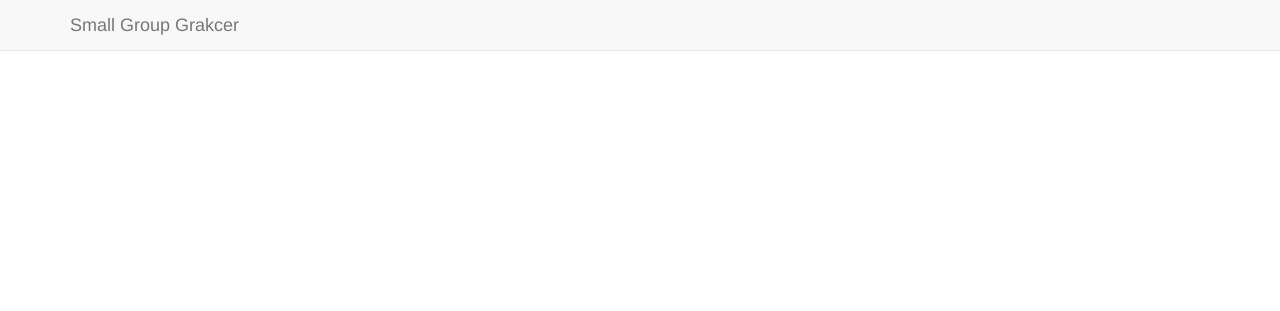
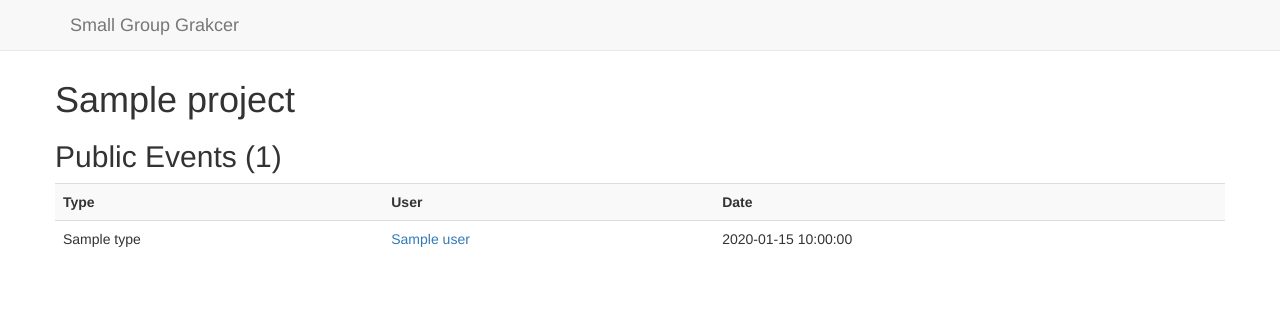
Before and after one commit to astonshane/GroupTracker, a Flask app: template templates/project.html in a window 1280 px wide. Shown: the top 311 px of the page. Run offline with Flask 2, Linux system fonts and the light colour scheme; the template is opened without the code that fills it: most values are stand-ins (such as "Sample title", 1, 10 or a date in 2020); some libraries are stand-ins or nearby versions.

Commit message:
Repo page

```diff
--- a/server.py
+++ b/server.py
@@ -63,7 +63,18 @@ def user(username):
 
 @app.route("/project/<user>/<repo>")
 def project(user, repo):
-    return render_template("project.html")
+    events = []
+
+    data = json.loads(urllib2.urlopen('https://api.github.com/repos/%s/%s/events' % (user, repo)).read())
+
+    for event in data:
+        event_obj = {}
+        event_obj['type'] = event['type']
+        event_obj['user'] = event['actor']['login']
+        event_obj['date'] = event['created_at']
+        events.append(event_obj)
+
+    return render_template("project.html", project=repo, events=events)
 
 if __name__ == "__main__":
     app.run(debug=True)
--- a/templates/project.html
+++ b/templates/project.html
@@ -7,7 +7,23 @@
     <div class="container">
         <p></p>
         <div class="row">
+            <h1>{{project}}</h1>
+            <h2>Public Events ({{events|length}})</h2>
 
+            <table class="table table-striped">
+                <tr>
+                    <th>Type</th>
+                    <th>User</th>
+                    <th>Date</th>
+                </tr>
+                {%for event in events%}
+                    <tr>
+                        <td>{{event.type}}</td>
+                        <td><a href="/user/{{event.user}}">{{event.user}}</a></td>
+                        <td>{{event.date}}</td>
+                    </tr>
+                {% endfor%}
+            </table>
         </div>
     </div>
 {% endblock %}
```
